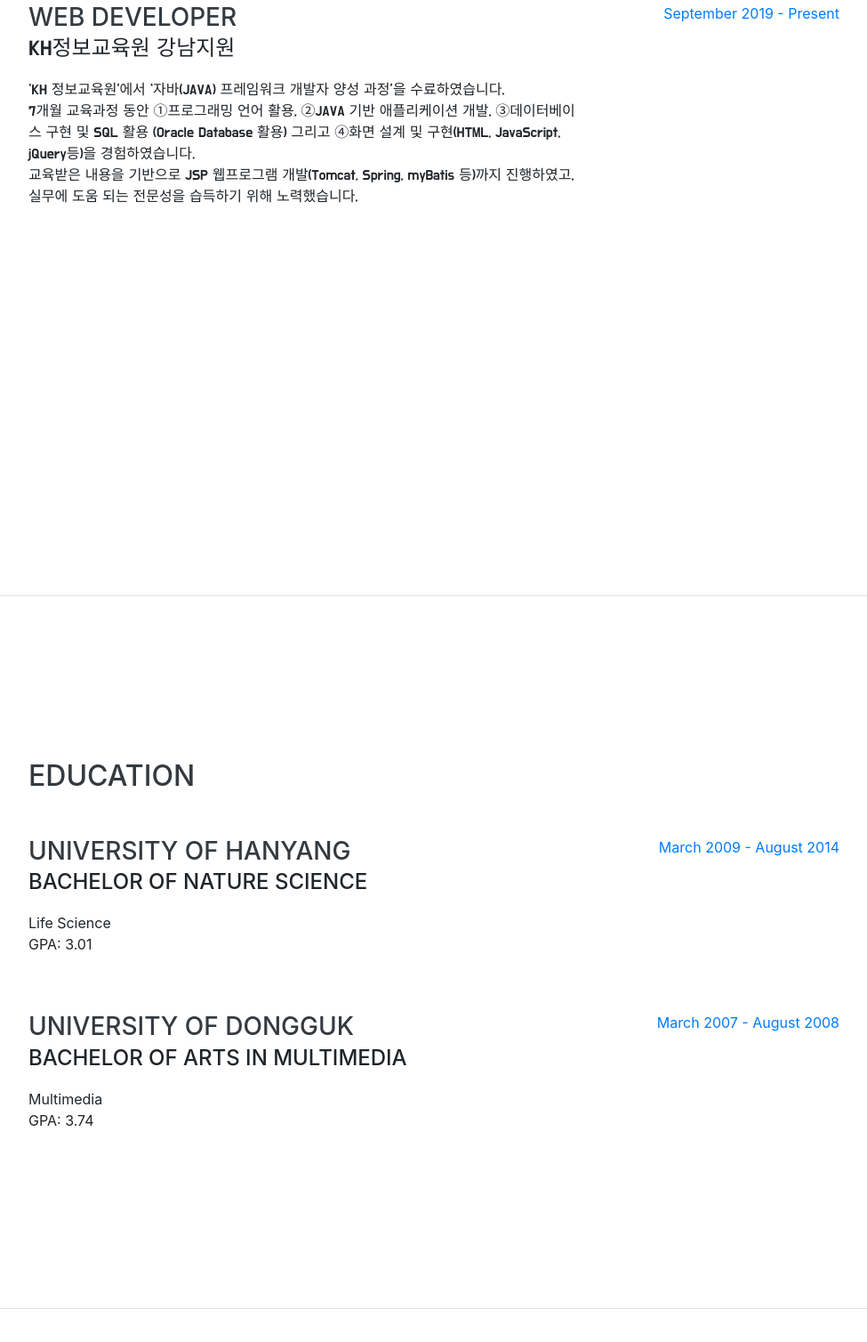
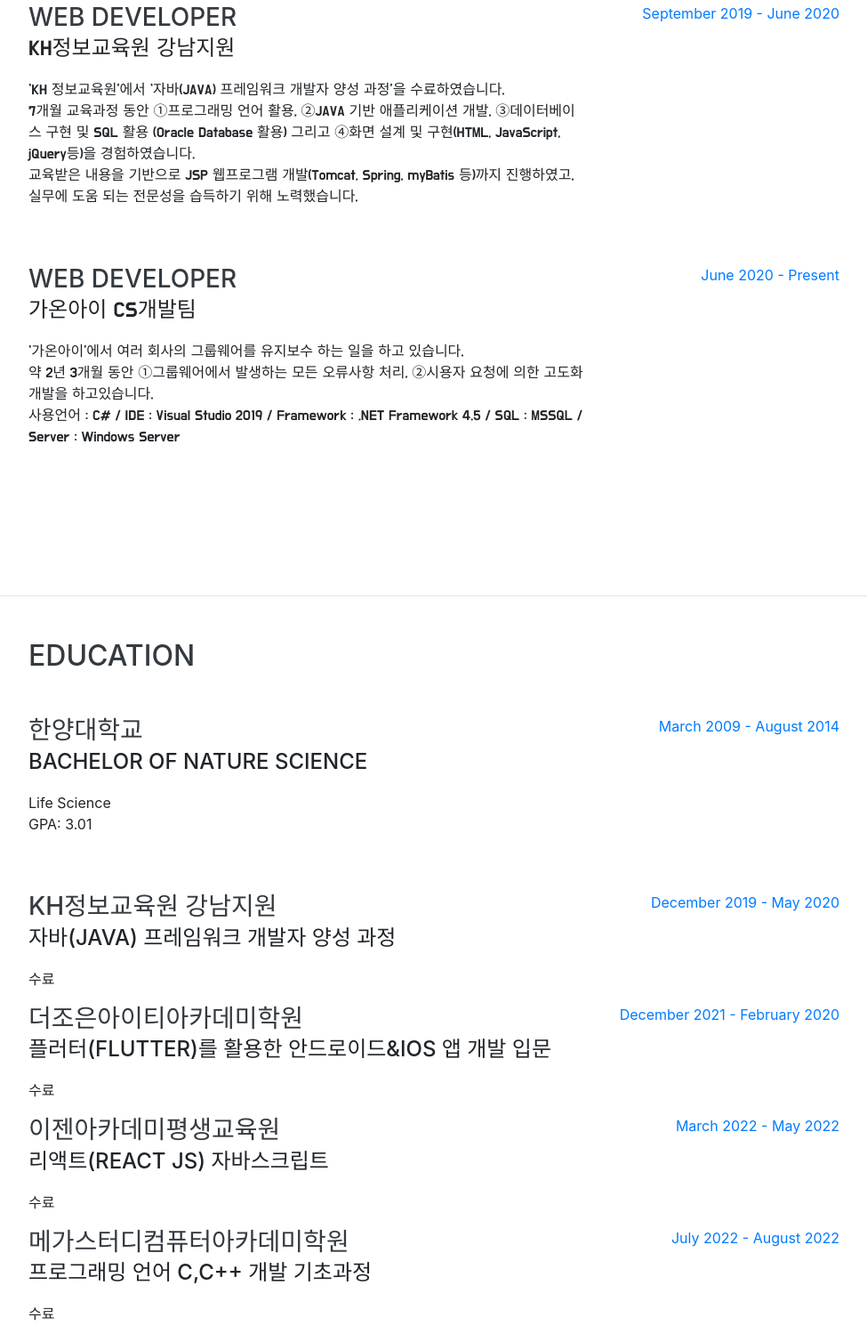
Before and after one commit to Songryan/Songryan.github.io, a website with bundled scripts: page index.html in a window 1280 px wide. Shown: the part 932-2440 px from the top of the page at 89% size, without its empty margins (288-1263 px from the left). Built offline with nearby package versions, Linux system fonts and the light colour scheme; a web font is replaced by a local one.

Commit message:
20220801

```diff
--- a/index.html
+++ b/index.html
@@ -72,7 +72,7 @@
           <a href="mailto:tjr6255@gmail.com">tjr6255@gmail.com</a>
         </div>
         <p class="lead mb-5" style="font-family: 'Do Hyeon', sans-serif;">
-          자바(JAVA) 프레임워크 개발자 양성과정을 마친 따끈한 신입 개발자.
+          .NET 및 자바(JAVA) 프레임워크 개발자
         </p>
         <div class="social-icons">
           <a href="index.html">
@@ -102,10 +102,23 @@
                     </p>
                 </div>
                 <div class="resume-date text-md-right">
-            <span class="text-primary">September 2019 - Present</span>
+                    <span class="text-primary">September 2019 - June 2020</span>
                 </div>
             </div>
-
+            <div class="resume-item d-flex flex-column flex-md-row justify-content-between mb-5">
+                <div class="resume-content">
+                    <h3 class="mb-0">Web Developer</h3>
+                    <div class="subheading mb-3" style="font-family: 'Do Hyeon', sans-serif;">가온아이 CS개발팀</div>
+                    <p style="font-family: 'Do Hyeon', sans-serif;">
+                        ‘가온아이'에서 여러 회사의 그룹웨어를 유지보수 하는 일을 하고 있습니다. <br>
+                        약 2년 3개월 동안 ①그룹웨어에서 발생하는 모든 오류사항 처리, ②시용자 요청에 의한 고도화 개발을 하고있습니다. <br>
+                        사용언어 : C# / IDE : Visual Studio 2019 / Framework : .NET Framework 4.5 / SQL : MSSQL / Server : Windows Server
+                    </p>
+                </div>
+                <div class="resume-date text-md-right">
+                    <span class="text-primary">June 2020 - Present</span>
+                </div>
+            </div>
         </div>
 
     </section>
@@ -118,7 +131,7 @@
 
             <div class="resume-item d-flex flex-column flex-md-row justify-content-between mb-5">
                 <div class="resume-content">
-            <h3 class="mb-0">University of Hanyang</h3>
+                    <h3 class="mb-0">한양대학교</h3>
                     <div class="subheading mb-3">Bachelor of Nature Science</div>
                     <div>Life Science</div>
                     <p>GPA: 3.01</p>
@@ -130,13 +143,45 @@
 
             <div class="resume-item d-flex flex-column flex-md-row justify-content-between">
                 <div class="resume-content">
-            <h3 class="mb-0">University of Dongguk</h3>
-            <div class="subheading mb-3">Bachelor of Arts in Multimedia</div>
-            <div>Multimedia</div>
-            <p>GPA: 3.74</p>
+                    <h3 class="mb-0">KH정보교육원 강남지원</h3>
+                    <div class="subheading mb-3">자바(JAVA) 프레임워크 개발자 양성 과정</div>
+                    <p>수료</p>
                 </div>
                 <div class="resume-date text-md-right">
-            <span class="text-primary">March 2007 - August 2008</span>
+                    <span class="text-primary">December 2019 - May 2020</span>
+                </div>
+            </div>
+
+            <div class="resume-item d-flex flex-column flex-md-row justify-content-between">
+                <div class="resume-content">
+                    <h3 class="mb-0">더조은아이티아카데미학원</h3>
+                    <div class="subheading mb-3">플러터(Flutter)를 활용한 안드로이드&iOS 앱 개발 입문</div>
+                    <p>수료</p>
+                </div>
+                <div class="resume-date text-md-right">
+                    <span class="text-primary">December 2021 - February 2020</span>
+                </div>
+            </div>
+
+            <div class="resume-item d-flex flex-column flex-md-row justify-content-between">
+                <div class="resume-content">
+                    <h3 class="mb-0">이젠아카데미평생교육원</h3>
+                    <div class="subheading mb-3">리액트(React JS) 자바스크립트</div>
+                    <p>수료</p>
+                </div>
+                <div class="resume-date text-md-right">
+                    <span class="text-primary">March 2022 - May 2022</span>
+                </div>
+            </div>
+
+            <div class="resume-item d-flex flex-column flex-md-row justify-content-between">
+                <div class="resume-content">
+                    <h3 class="mb-0">메가스터디컴퓨터아카데미학원</h3>
+                    <div class="subheading mb-3">프로그래밍 언어 C,C++ 개발 기초과정</div>
+                    <p>수료</p>
+                </div>
+                <div class="resume-date text-md-right">
+                    <span class="text-primary">July 2022 - August 2022</span>
                 </div>
             </div>
 
@@ -150,7 +195,10 @@
             <h2 class="mb-5">Skills</h2>
 
             <div class="subheading mb-3">Programming Languages &amp; Tools</div>
-        <ul class="list-inline dev-icons">
+            <!--<ul class="list-inline dev-icons">
+        <li class="list-inline-item">
+            <i class="fa-brands fa-windows"></i>
+        </li>
         <li class="list-inline-item">
             <i class="fab fa-java"></i>
         </li>
@@ -163,22 +211,38 @@
         <li class="list-inline-item">
             <i class="fab fa-js-square"></i>
         </li>
-        </ul>
+    </ul>-->
 
-        <div class="subheading mb-3" style="font-family: 'Do Hyeon', sans-serif;">핵심 역량</div>
+            <div class="subheading mb-3" style="font-family: 'Do Hyeon', sans-serif; font-size:15px;">September 2019 - June 2020</div>
             <ul class="fa-ul mb-0">
                 <li style="font-family: 'Do Hyeon', sans-serif;">
                     <i class="fa-li fa fa-check"></i>
-            JAVA 기반 애플리케이션 개발</li>
+                    JAVA 기반 애플리케이션 개발
+                </li>
                 <li style="font-family: 'Do Hyeon', sans-serif;">
                     <i class="fa-li fa fa-check"></i>
-            데이터베이스 구현 및 SQL 활용 (Oracle Database 활용)</li>
+                    데이터베이스 구현 및 SQL 활용 (Oracle Database 활용)
+                </li>
                 <li style="font-family: 'Do Hyeon', sans-serif;">
                     <i class="fa-li fa fa-check"></i>
-            화면 설계 및 구현(HTML, JavaScript, jQuery)</li>
+                    화면 설계 및 구현(HTML, JavaScript, jQuery)
+                </li>
                 <li style="font-family: 'Do Hyeon', sans-serif;">
                     <i class="fa-li fa fa-check"></i>
-            JSP 웹프로그램 개발(Tomcat, Spring, myBatis)</li>
+                    JSP 웹프로그램 개발(Tomcat, Spring, myBatis)
+                </li>
+            </ul>
+            <br />
+            <div class="subheading mb-3" style="font-family: 'Do Hyeon', sans-serif; font-size: 15px;">June 2020 - Present</div>
+            <ul class="fa-ul mb-0">
+                <li style="font-family: 'Do Hyeon', sans-serif;">
+                    <i class="fa-li fa fa-check"></i>
+                    .NET Framework 기반 웹페이지 유지보수
+                </li>
+                <li style="font-family: 'Do Hyeon', sans-serif;">
+                    <i class="fa-li fa fa-check"></i>
+                    Front-End 기술부터 Back-End 기술까지 사용하는 Full-stack developer.
+                </li>
             </ul>
         </div>
     </section>
@@ -220,7 +284,7 @@
             <tr class="">
               <td style="padding-top: 5%;"><img src="img/ERD.png" class="imgcss" onclick="full_scr1();"></td>
               <td style="padding-top: 5%;"><img src="img/checkEx.png" class="imgcss" onclick="full_scr1();"></td>
-              <td style="padding-top: 5%;"><img src="img/createEx.png" class="imgcss" onclick="full_scr1();"></tßd>
+              <td style="padding-top: 5%;"><img src="img/createEx.png" class="imgcss" onclick="full_scr1();"></td>
             </tr>
             <tr>
               <td style="font-family: 'Do Hyeon', sans-serif;">&nbsp;&nbsp;&nbsp;&nbsp;DB : ERD(Entity Relationship Diagram)</td>
--- a/js/image.js
+++ b/js/image.js
@@ -127,7 +127,7 @@
 
       var footer = document.createElement("DIV");
           footer.className = "footer";
-      var footerText = document.createTextNode("© Orkhan Farmanli");
+      var footerText = document.createTextNode("");
           footer.appendChild(footerText);
           document.body.appendChild(footer);
 
```
Lines whose indentation alone changed are shown as unchanged.
